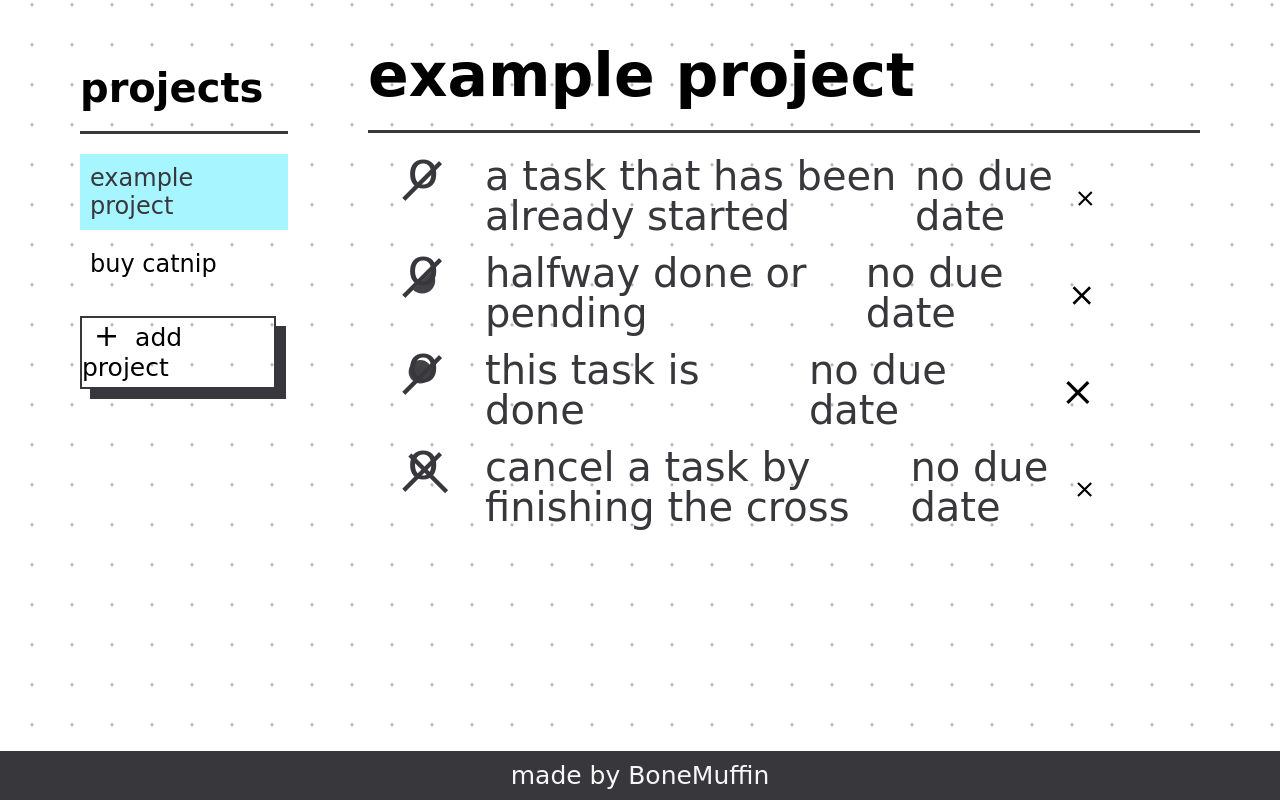
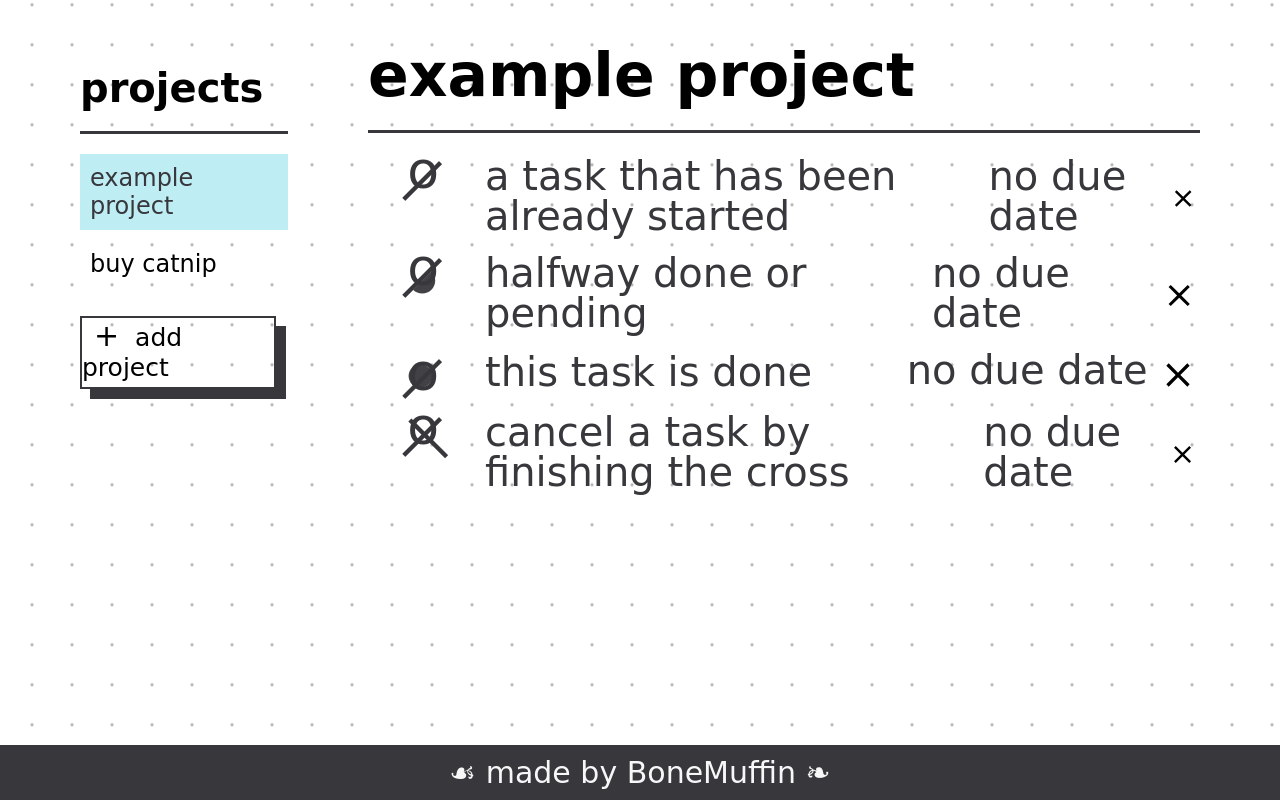
Before and after one commit to BoneMuffin/PROJECT.to-do-list, a plain HTML site: page dist/test1.html in a window 1280 px wide. Drawn offline with Linux system fonts and the light colour scheme; a web font is replaced by a local one.

Commit message:
update footer

```diff
--- a/dist/test1.css
+++ b/dist/test1.css
@@ -7,7 +7,7 @@
   --light-grey: #e6e6e6;
   --grey-dot: #4f4f4f;
   --paper: #f7f7f7;
-  --blue-marker: #a7f5ff;
+  --blue-marker: #beedf3;
   --red-marker: #ff7d7d;
   --green-marker: #afff97;
 }
@@ -119,7 +119,6 @@ main {
 }
 
 #note-list {
-  margin-right: 100px;
 }
 
 .note {
@@ -308,14 +307,12 @@ footer {
   bottom: 0;
   left: 0;
   display: flex;
-  align-items: center;
   justify-content: center;
-  gap: 10px;
   width: 100%;
   padding: 10px;
   background-color: var(--dark-grey);
   color: var(--paper);
-  font-size: 25px;
+  font-size: 30px;
 }
 
 footer a {
--- a/dist/test1.html
+++ b/dist/test1.html
@@ -129,7 +129,7 @@
 
 <footer>
   <p>
-   made by <a href="https://github.com/BoneMuffin">BoneMuffin</a>
+    ☙ made by <a href="https://github.com/BoneMuffin">BoneMuffin</a> ❧
   </p>
 </footer>
 
```
